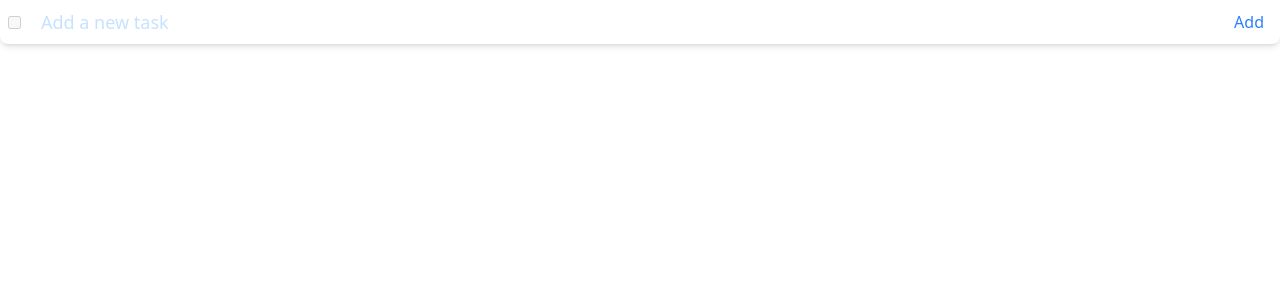
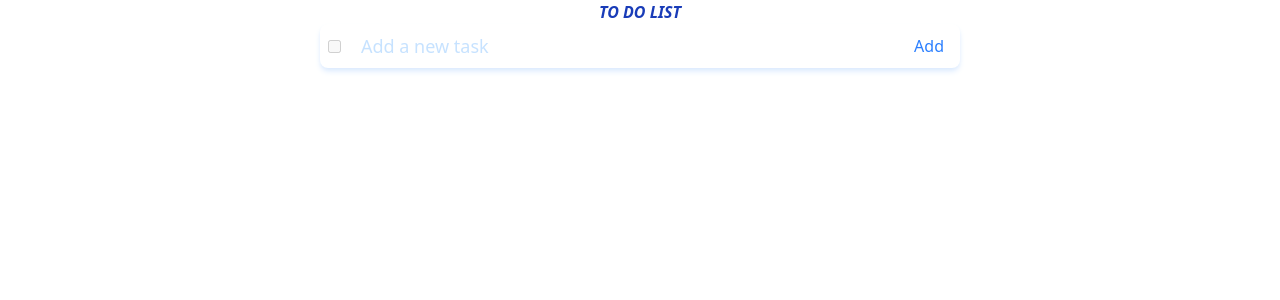
Before and after one commit to I-Andrade/ada-caixaverso-angular-to-do-list, an Angular app: page / in a window 1280 px wide. Shown: the top 300 px of the page. Built offline with nearby package versions, Linux system fonts and the light colour scheme.

Commit message:
task list component

```diff
--- a/package.json
+++ b/package.json
@@ -31,6 +31,7 @@
     "rxjs": "~7.8.0",
     "tailwindcss": "^4.1.11",
     "tslib": "^2.3.0",
+    "uuid": "^11.1.0",
     "zone.js": "~0.15.0"
   },
   "devDependencies": {
--- a/src/app/app.html
+++ b/src/app/app.html
@@ -1 +1,7 @@
-<app-task></app-task>
+
+<div class="flex justify-center text-center">
+    <div class="w-full sm:w-1/2">
+        <h2 class="italic font-extrabold text-blue-800"> {{ title }}</h2>
+        <app-task-list></app-task-list>
+    </div>
+</div>
--- a/src/app/app.ts
+++ b/src/app/app.ts
@@ -7,5 +7,5 @@ import { Component } from '@angular/core';
   styleUrl: './app.css'
 })
 export class App {
-  protected title = 'to-do-list';
+  protected title = 'TO DO LIST';
 }
--- /dev/null
+++ b/src/app/task-list/task-list.html
@@ -0,0 +1,8 @@
+@for (task of tasks; track task.id) {
+<app-task
+    [task]="task"
+    (taskAdded)="taskAdded($event)"
+    (taskDeleted)="taskDeleted($event)"
+>
+</app-task>
+}
--- /dev/null
+++ b/src/app/task-list/task-list.ts
@@ -0,0 +1,28 @@
+import { Component } from '@angular/core';
+import { TaskType } from '../typing/taks';
+import { v4 as uuidv4 } from 'uuid';
+
+@Component({
+  selector: 'app-task-list',
+  standalone: false,
+  templateUrl: './task-list.html',
+  styleUrl: './task-list.css'
+})
+export class TaskList {
+  tasks: TaskType[] = [{ id: uuidv4(), title: undefined, completed: false}];
+
+  taskAdded(task: TaskType) {
+    this.organizeTasks();
+  }
+
+  taskDeleted(idTask: string) {
+    this.tasks = this.tasks.filter(t => t.id != idTask);
+    this.organizeTasks();
+  }
+
+  organizeTasks() {
+    this.tasks = [{ id: uuidv4(), title: undefined, completed: false}, ...this.tasks
+      .filter(t => t.title)];
+
+  }
+}
--- a/src/app/task/task.html
+++ b/src/app/task/task.html
@@ -1,11 +1,11 @@
 <div
-  class="flex items-center justify-between rounded-lg shadow-md px-2 py-1"
-  [ngClass]="{ 'bg-green-400': task?.completed, 'bg-white': !task?.completed }"
+  class="flex flex-wrap sm:flex-nowrap items-center justify-between rounded-lg shadow-md shadow-blue-100 px-2 py-1 mb-1"
+  [ngClass]="{ 'bg-blue-700 text-white': task.completed, 'bg-white': !task.completed }"
 >
 
   <!-- Existing task -->
-  <ng-container *ngIf="task">
-    <div class="flex items-center w-full">
+  <ng-container *ngIf="task.title != undefined">
+    <div class="flex flex-wrap sm:flex-nowrap items-center w-full">
       <!-- Checkbox for task completion -->
       <input
         type="checkbox"
@@ -31,7 +31,7 @@
         (keyup.esc)="editing = false"
       />
     </div>
-    <div *ngIf="!editing && !task.completed" class="flex items-center">
+    <div *ngIf="!editing && !task.completed" class="flex flex-wrap sm:flex-nowrap items-center">
       <button
         (click)="markAsEditing(taskInput)"
         class="cursor-pointer text-blue-500 hover:text-blue-700 mr-2"
@@ -45,7 +45,7 @@
         Delete
       </button>
     </div>
-    <div *ngIf="editing && !task.completed" class="flex items-center">
+    <div *ngIf="editing && !task.completed" class="flex flex-wrap sm:flex-nowrap items-center">
       <button
         (click)="editing = false"
         class="cursor-pointer  text-red-500 hover:text-red-700 mr-2"
@@ -62,8 +62,8 @@
   </ng-container>
 
   <!-- New task -->
-  <ng-container *ngIf="!task">
-    <div class="flex items-center w-full">
+  <ng-container *ngIf="task.title == undefined">
+    <div class="flex flex-wrap sm:flex-nowrap items-center w-full">
       <input type="checkbox" [checked]="false" [disabled]="true" class="mr-4" />
       <input
         #newTaskInput
--- a/src/app/task/task.ts
+++ b/src/app/task/task.ts
@@ -1,4 +1,6 @@
 import { Component, EventEmitter, inject, Input, Output } from '@angular/core';
+import { TaskType } from '../typing/taks';
+import { v4 as uuidv4 } from 'uuid';
 
 @Component({
   selector: 'app-task',
@@ -7,12 +9,12 @@ import { Component, EventEmitter, inject, Input, Output } from '@angular/core';
   styleUrl: './task.css'
 })
 export class Task {
-  @Input() task?: { id: number, title: string, completed: boolean };
+  @Input() task: TaskType = { id: uuidv4(), title: undefined, completed: false};
 
-  @Output() deleted = new EventEmitter<number>();
-  @Output() edited = new EventEmitter<{ id: number, title: string }>();
-  @Output() added = new EventEmitter<{ id: number, title: string, completed: boolean }>();
-  @Output() toggledCompleted = new EventEmitter<number>();
+  @Output() taskDeleted = new EventEmitter<string>();
+  @Output() taskEdited = new EventEmitter<TaskType>();
+  @Output() taskAdded = new EventEmitter<TaskType>();
+  @Output() taskToggledCompleted = new EventEmitter<TaskType>();
 
   editing: boolean = false;
   adding: boolean = false;
@@ -20,9 +22,9 @@ export class Task {
   newTitle: string = '';
 
   addTask(title: string) {
-    this.task = { id: Date.now(), title, completed: false };
-    this.added.emit(this.task);
+    this.task.title = title;
     this.adding = false;
+    this.taskAdded.emit(this.task);
   }
 
   markAsAdding(newTaskInput: HTMLInputElement) {
@@ -33,18 +35,18 @@ export class Task {
     }, 100);
   }
 
-  toggleTask(id: number) {
+  toggleTask(id: string) {
     if (this.task && this.task.id === id) {
       this.task.completed = !this.task.completed;
-      this.toggledCompleted.emit(id);
-      this.editing = false; // Stop editing when toggling completion
+      this.taskToggledCompleted.emit(this.task);
+      this.editing = false;
     }
   }
 
-  editTask(id: number, title: string) {
+  editTask(id: string, title: string) {
     if (this.task && this.task.id === id) {
       this.task.title = title;
-      this.edited.emit({ id, title });
+      this.taskEdited.emit(this.task);
       this.editing = false;
     }
   }
@@ -57,10 +59,10 @@ export class Task {
     }, 100);
   }
 
-  deleteTask(id: number) {
+  deleteTask(id: string) {
     if (this.task && this.task.id === id) {
-      this.task = undefined;
-      this.deleted.emit(id);
+      this.task.title = undefined;
+      this.taskDeleted.emit(id);
     }
   }
 }
--- /dev/null
+++ b/src/app/typing/taks.ts
@@ -0,0 +1,5 @@
+export type TaskType = {
+  id: string;
+  title?: string;
+  completed: boolean;
+};
--- a/src/index.html
+++ b/src/index.html
@@ -1,5 +1,5 @@
 <!doctype html>
-<html lang="en">
+<html lang="pt-BR">
 <head>
   <meta charset="utf-8">
   <title>ToDoList</title>
```
Also changed, not shown: src/app/app-module.ts (+6 -2 lines), src/app/task-list/task-list.css (added), 2 other files (tests, documents, lock files or other folders).
